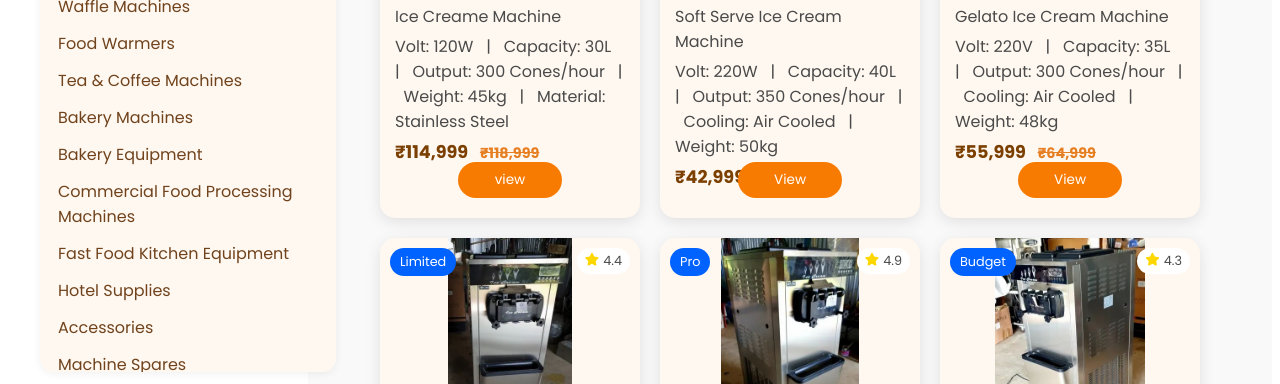
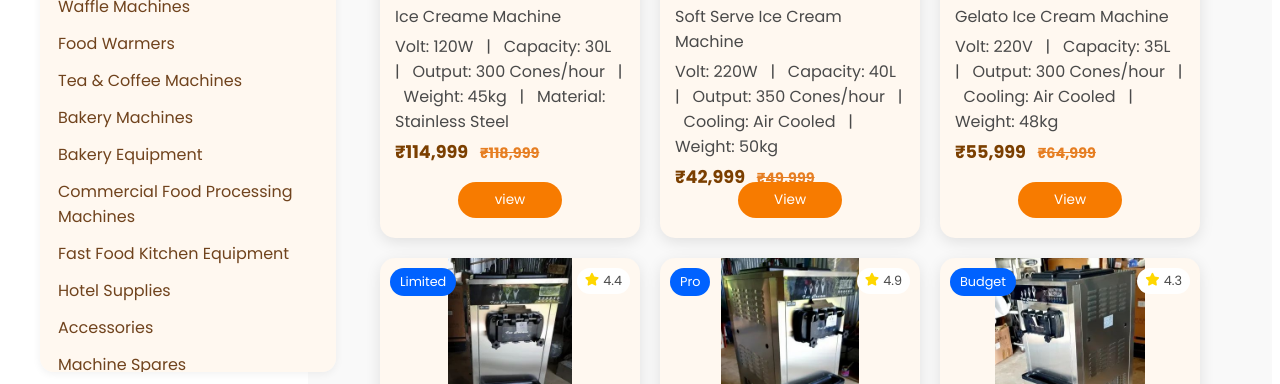
Before and after one commit to sugisivam70/varttaoverseas, a website: page Prduct.html in a window 1280 px wide. Shown: the part 416-800 px from the top of the page. Drawn offline with Linux system fonts and the light colour scheme; a small style sheet from the web is missing.

Commit message:
add logo icon and height card

```diff
--- a/Prduct.html
+++ b/Prduct.html
@@ -184,7 +184,8 @@
       background: #fff8f0;
       color: #4a4a4a;
       border-radius: 15px;
-      height: 465px;
+
+      height: 485px;
       box-shadow: 0 4px 15px rgba(0, 0, 0, 0.1);
       transition: transform 0.3s ease;
       font-family: "Poppins", sans-serif;
```
Also changed, not shown: about.html (+1 -0 lines), index.html (+2 -0 lines).
